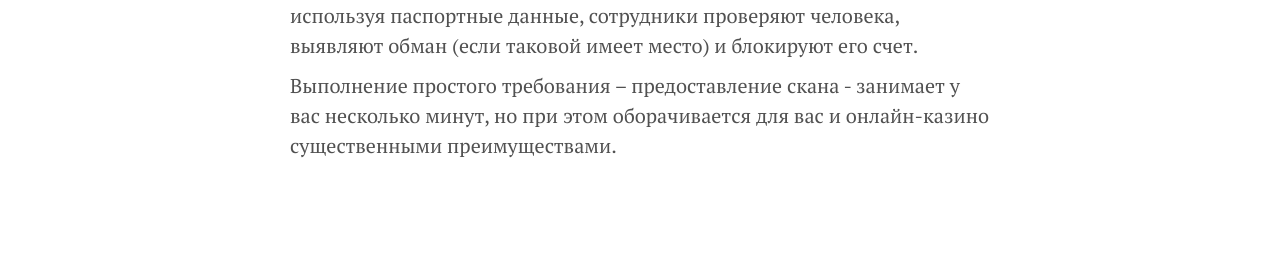
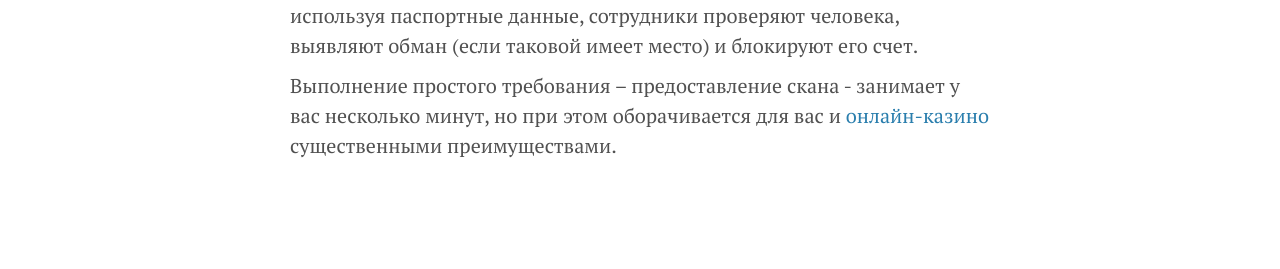
Before and after one commit to keepcalminblog/keepcalminblog.github.io, a Jekyll site: the page built from _posts/2019-01-19-bezopastnost-vivoda-sredstv.md, in a window 1280 px wide and 900 px high, scrolled down 2731 px. Shown: the part 188-457 px from the top of the window. Built offline with Jekyll 4.4.1, drawn with Linux system fonts in a browser that asks for light colours; Markdown is read by kramdown in place of the engine named in the settings; part of the change alters nothing that is shown; some of the changed text lies outside the part shown.

```diff
--- a/_posts/2019-01-19-bezopastnost-vivoda-sredstv.md
+++ b/_posts/2019-01-19-bezopastnost-vivoda-sredstv.md
@@ -1,18 +1,17 @@
 ---
 layout: post
-title: "Казино гарантирует Безопасный имея ваши данные"
-quote: Зачем обычному онлайн казино вашипаспортные данные?
+title: Казино гарантирует безопасность, имея ваши данные
+quote: Зачем обычному онлайн казино ваши паспортные данные?
 image: false
 video: false
-date: 2019-01-19 10:18:00
+date: 2019-01-19 10:18:00 +0000
+
 ---
-
 ### ЗАЧЕМ ОНЛАЙН-КАЗИНО ВАШ ПАСПОРТНЫЙ СКАН?
 
 Вопреки расхожему заблуждению о том, что все казино мошенничают, отметим, что и реальные, и виртуальные игровые площадки сейчас дорожат своим именем. Чтобы репутация казино сохраняла кристальную чистоту, а игроки выбирали ту или иную онлайн-площадку для игр, казино готовы на все. В частности – они максимально ужесточают меры безопасности.
 
 {% include image.html url="/img/ver.jpg" width="100%" description="Верификация аккаунта в онлайн-казино" %}
-
 
 ### Безопасный вывод выигранных в сети средств
 
@@ -38,4 +37,4 @@ date: 2019-01-19 10:18:00
 
 Когда успешность игрока вызывает у служб безопасности сомнения, используя паспортные данные, сотрудники проверяют человека, выявляют обман (если таковой имеет место) и блокируют его счет.
 
-Выполнение простого требования – предоставление скана - занимает у вас несколько минут, но при этом оборачивается для вас и онлайн-казино существенными преимуществами.
+Выполнение простого требования – предоставление скана - занимает у вас несколько минут, но при этом оборачивается для вас и [онлайн-казино](https://vulkansite.net/ "онлайн-казино") существенными преимуществами.
```
